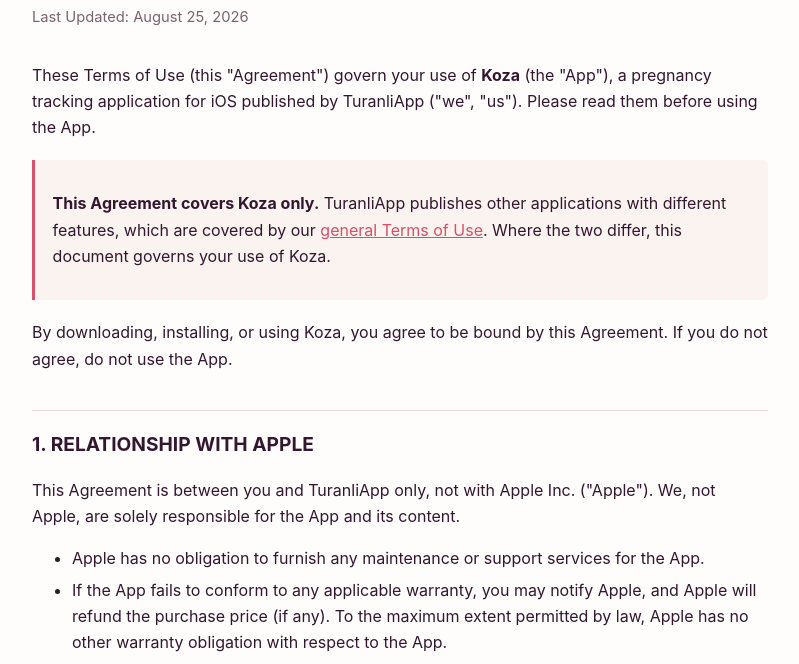
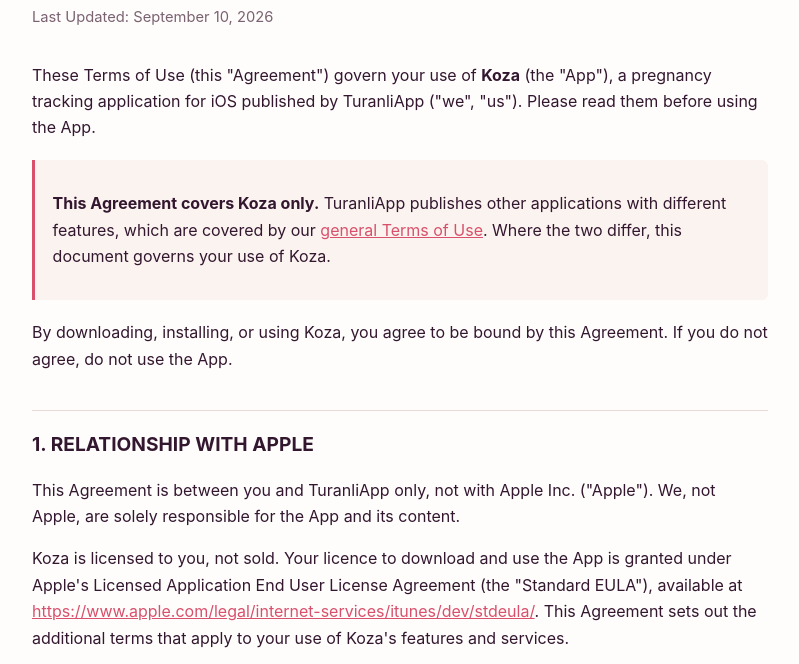
Before and after one commit to ilgiso91/turanli-terms, a plain HTML site: page koza.html in a window 1280 px wide. Shown: the part 71-735 px from the top of the page, without its empty margins (240-1039 px from the left). Drawn offline with Linux system fonts and the light colour scheme.

Commit message:
Koza terms: reference Apple's Standard EULA in section 1

```diff
--- a/koza.html
+++ b/koza.html
@@ -30,7 +30,7 @@
 <body>
 
 <h1>Terms of Use - Koza</h1>
-<p class="updated">Last Updated: August 25, 2026</p>
+<p class="updated">Last Updated: September 10, 2026</p>
 
 <p>These Terms of Use (this "Agreement") govern your use of <strong>Koza</strong> (the "App"), a pregnancy tracking application for iOS published by TuranliApp ("we", "us"). Please read them before using the App.</p>
 
@@ -42,6 +42,7 @@
 
 <h2>1. RELATIONSHIP WITH APPLE</h2>
 <p>This Agreement is between you and TuranliApp only, not with Apple Inc. ("Apple"). We, not Apple, are solely responsible for the App and its content.</p>
+<p>Koza is licensed to you, not sold. Your licence to download and use the App is granted under Apple's Licensed Application End User License Agreement (the "Standard EULA"), available at <a href="https://www.apple.com/legal/internet-services/itunes/dev/stdeula/">https://www.apple.com/legal/internet-services/itunes/dev/stdeula/</a>. This Agreement sets out the additional terms that apply to your use of Koza's features and services.</p>
 <ul>
 <li>Apple has no obligation to furnish any maintenance or support services for the App.</li>
 <li>If the App fails to conform to any applicable warranty, you may notify Apple, and Apple will refund the purchase price (if any). To the maximum extent permitted by law, Apple has no other warranty obligation with respect to the App.</li>
```
